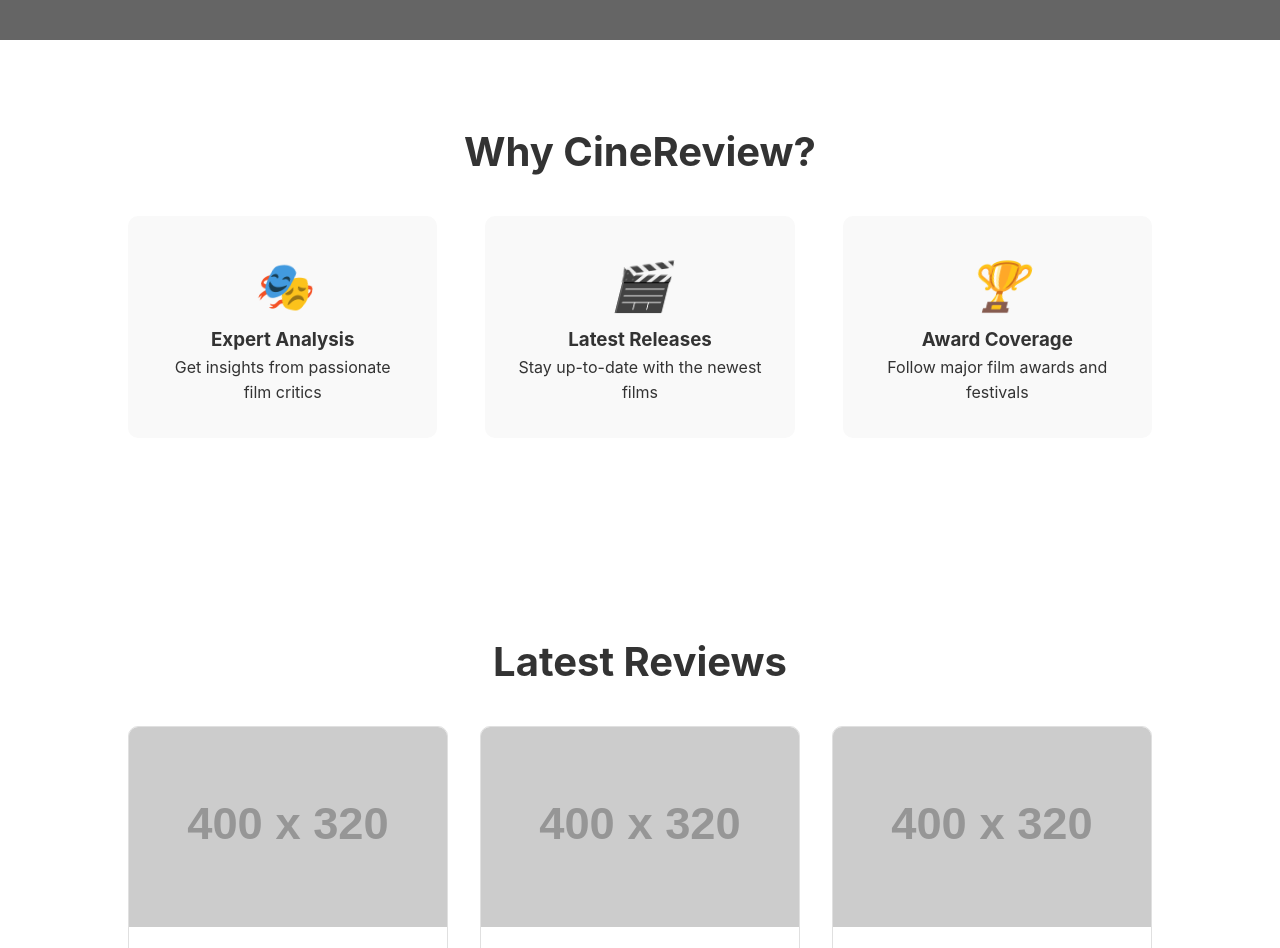
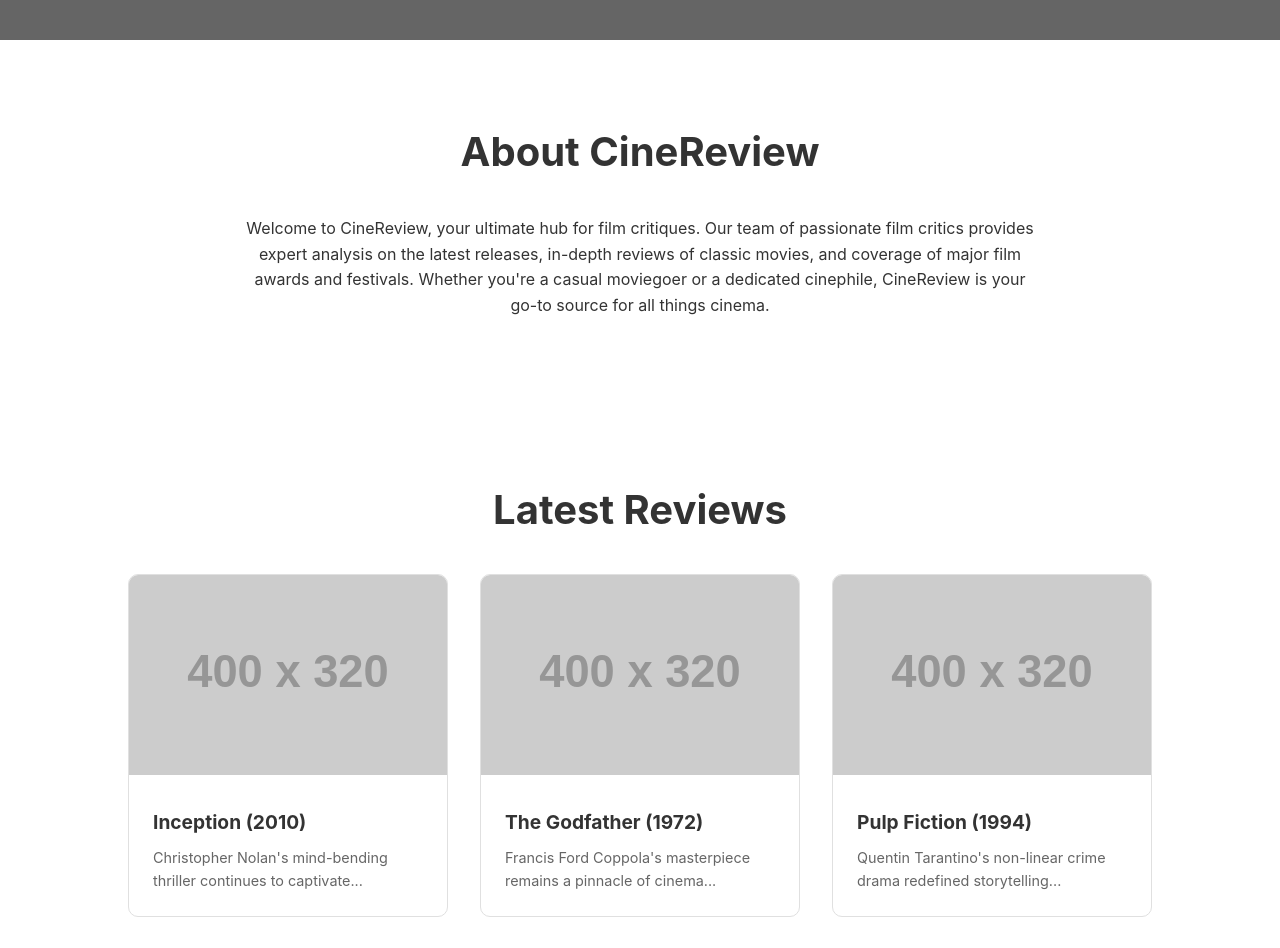
Before and after one commit to AwesomeLewis64/MyFilmWebsite, a plain HTML site: page index.html in a window 1280 px wide. Shown: the part 760-1708 px from the top of the page. Drawn offline with Linux system fonts and the light colour scheme; placeholder pictures from the web are drawn by us.

Commit message:
index.html

```diff
--- a/index.html
+++ b/index.html
@@ -110,23 +110,10 @@
             margin-bottom: 2rem;
             text-align: center;
         }
-        .features {
-            display: flex;
-            justify-content: space-between;
-            flex-wrap: wrap;
-        }
-        .feature {
-            flex-basis: calc(33.333% - 2rem);
-            margin-bottom: 2rem;
-            background-color: #f9f9f9;
-            padding: 2rem;
-            border-radius: 10px;
+        .about {
             text-align: center;
-        }
-        .feature i {
-            font-size: 3rem;
-            color: #007aff;
-            margin-bottom: 1rem;
+            max-width: 800px;
+            margin: 0 auto;
         }
         .reviews-grid {
             display: grid;
@@ -174,7 +161,6 @@
             <div class="logo">CineReview</div>
             <ul>
                 <li><a href="#home">Home</a></li>
-                <li><a href="#features">Features</a></li>
                 <li><a href="#reviews">Reviews</a></li>
                 <li><a href="#about">About</a></li>
             </ul>
@@ -190,24 +176,10 @@
             </div>
         </section>
 
-        <section id="features" class="section">
-            <h2>Why CineReview?</h2>
-            <div class="features">
-                <div class="feature">
-                    <i>🎭</i>
-                    <h3>Expert Analysis</h3>
-                    <p>Get insights from passionate film critics</p>
-                </div>
-                <div class="feature">
-                    <i>🎬</i>
-                    <h3>Latest Releases</h3>
-                    <p>Stay up-to-date with the newest films</p>
-                </div>
-                <div class="feature">
-                    <i>🏆</i>
-                    <h3>Award Coverage</h3>
-                    <p>Follow major film awards and festivals</p>
-                </div>
+        <section id="about" class="section">
+            <h2>About CineReview</h2>
+            <div class="about">
+                <p>Welcome to CineReview, your ultimate hub for film critiques. Our team of passionate film critics provides expert analysis on the latest releases, in-depth reviews of classic movies, and coverage of major film awards and festivals. Whether you're a casual moviegoer or a dedicated cinephile, CineReview is your go-to source for all things cinema.</p>
             </div>
         </section>
 
```
